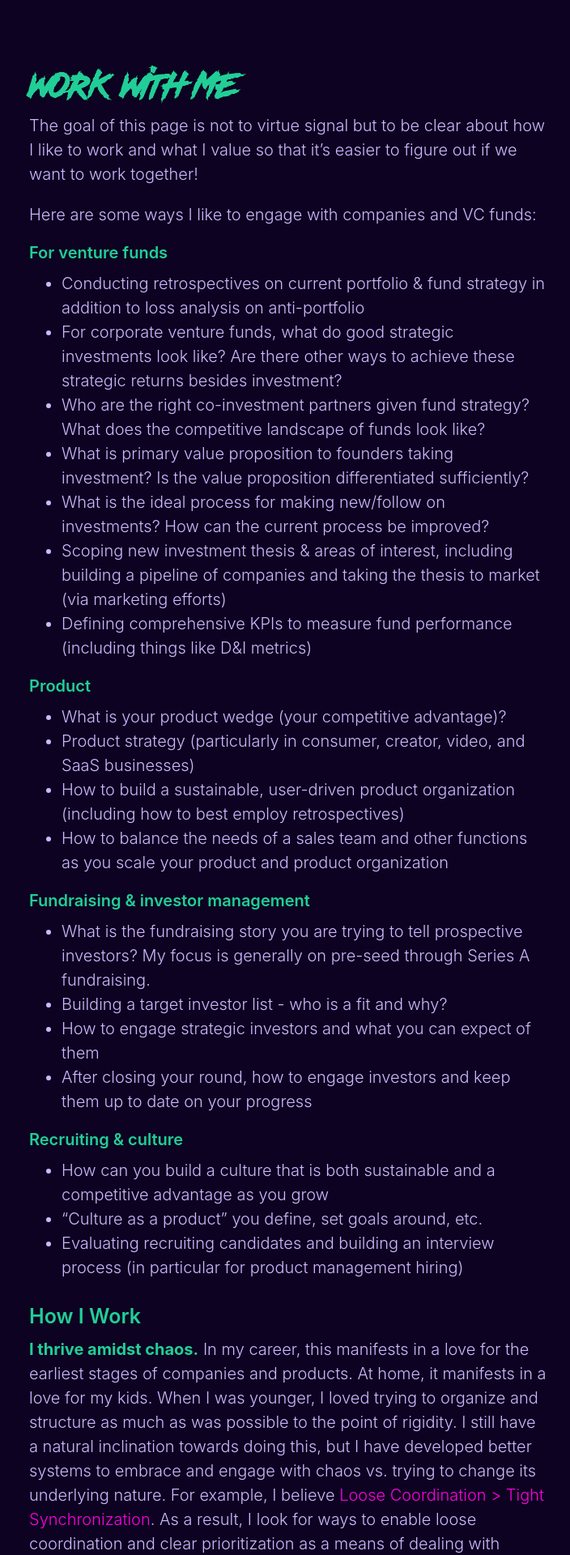
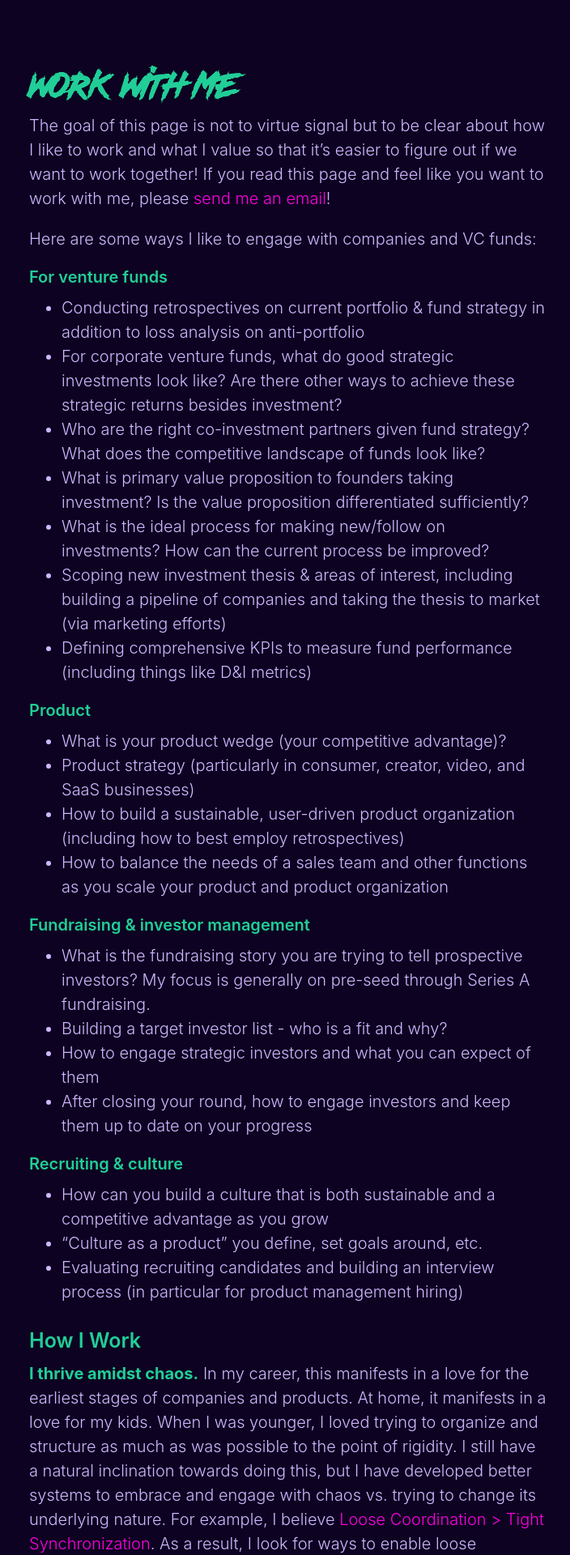
Before and after one commit to ckurdziel/ckurdziel.github.com, a Jekyll site: the page built from values.md, in a window 1280 px wide. Shown: the top 1920 px of the page at 81% size, without its empty margins (524-1228 px from the left). Built offline with Jekyll 4.4.1, drawn with Linux system fonts in a browser that asks for light colours.

Commit message:
update work with me

```diff
--- a/index.html
+++ b/index.html
@@ -7,7 +7,7 @@ layout: page
 <p>Here are some recent things I have written:</p>
 
 <ul class="post-list">
-{% for post in site.posts limit:3 %}
+{% for post in site.posts limit:4 %}
   <li><article><a href="{{ site.url }}{{ post.url }}">{{ post.title }} <span class="entry-date"><time datetime="{{ post.date | date_to_xmlschema }}">{{ post.date | date: "%B %d, %Y" }}</time></span></a></article></li>
 {% endfor %}
 </ul>
@@ -16,6 +16,7 @@ layout: page
   Here are a few ways you can interact with me:
   <ul>
     <li><a href="/about">Read more about me on my about page</a>.</li>
+    <li><a href="/workwithme">Work with me.</a></li>
     <li><a href="https://chriskurdziel.substack.com/subscribe">Subscribe to my Substack.</a></li>
     <li><a href="https://twitter.com/ckurdziel">Follow me on Twitter</a> and say hi.</li>
   </ul>
--- a/values.md
+++ b/values.md
@@ -7,7 +7,7 @@ sidebar_sort_order: 3
 
 ---
 
-The goal of this page is not to virtue signal but to be clear about how I like to work and what I value so that it's easier to figure out if we want to work together!
+The goal of this page is not to virtue signal but to be clear about how I like to work and what I value so that it's easier to figure out if we want to work together! If you read this page and feel like you want to work with me, please <a href="mailto:chris@primordial.vc">send me an email</a>!
 
 Here are some ways I like to engage with companies and VC funds:
 
```
